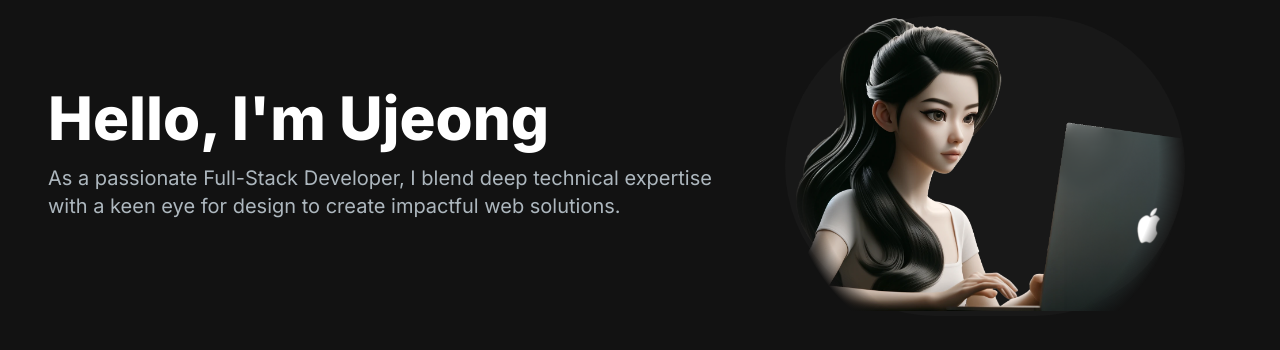
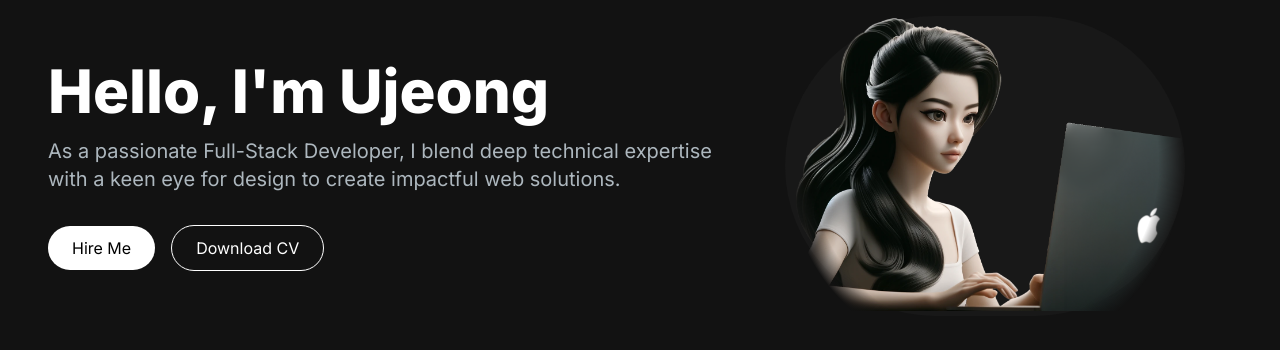
Before and after one commit to uxia0812/xia_portfolio, a Next.js app: page / in a window 1280 px wide. Shown: the top 350 px of the page. Built offline with nearby package versions, Linux system fonts and the light colour scheme.

Commit message:
Add Button

```diff
--- a/src/app/components/HeroSection.jsx
+++ b/src/app/components/HeroSection.jsx
@@ -15,6 +15,10 @@
             expertise with a keen eye for design to create impactful web
             solutions.
           </p>
+          <div>
+            <button className="px-6 py-2.5 rounded-full mr-4 bg-white hover:bg-slate-200 text-black">Hire Me</button>
+            <button className="px-6 py-2.5 rounded-full mr-4 bg-transparent hover:bg-slate-800 text-white border border-white mt-2">Download CV</button>
+          </div>
         </div>
         <div className="col-span-5 place-self-center mt-4 lg:mt-0">
           <div className="rounded-full bg-[#181818] w-[400px] h-[300px] lg:w-[400px] lg:h-[300px] relative">
```
